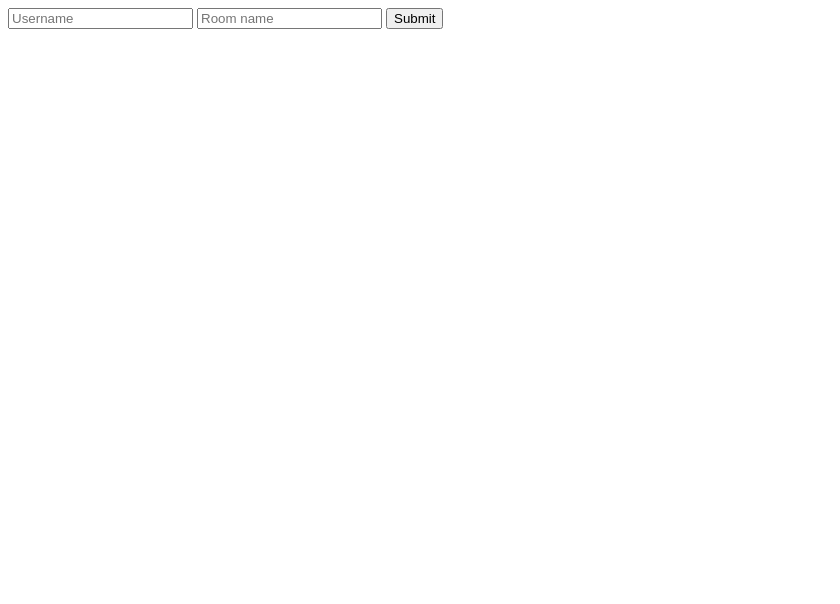
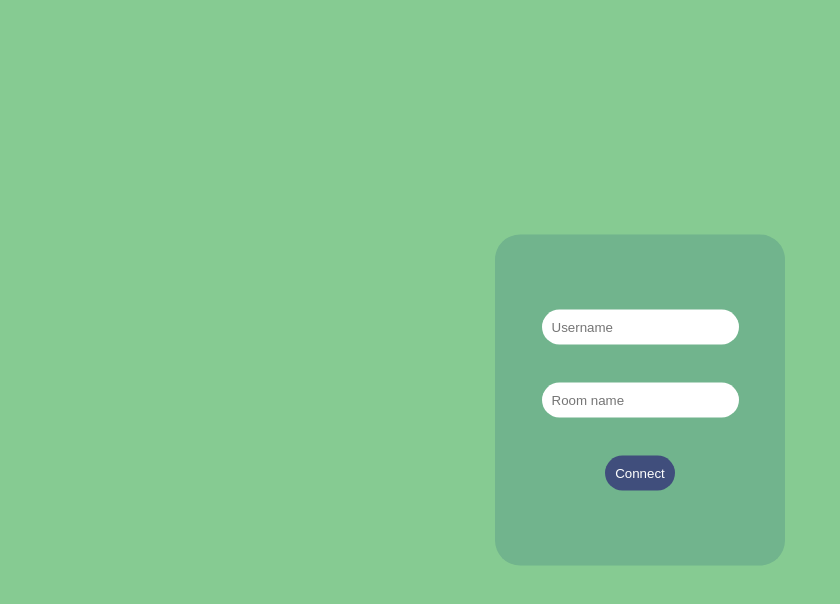
Before and after one commit to HEXAtheCODER/hexa-chat-app, a website: page public/index.html in a window 1280 px wide. Shown: the whole page, without its empty margins (0-840 px from the left). Drawn offline with Linux system fonts and the light colour scheme.

Commit message:
Styles added

```diff
--- /dev/null
+++ b/public/css/styles.css
@@ -0,0 +1,47 @@
+body{
+    background-color: #86CB92;
+}
+
+.index-form {
+    position: absolute;
+    top: 50%;
+    left: 50%;
+    transform: translate(-50%, -50%);
+
+    padding: 65px 20px;
+    background-color: #71B48D;
+
+    border-radius: 25px;
+
+    max-width: 600px;
+    min-width : 250px;
+}
+
+#submit-button{
+    display: block;
+    color: white;
+
+    border-radius: 25px;
+
+    background-color: #404E7C;
+
+    padding : 10px;
+
+    margin : 10px auto;
+
+    border: none;
+}
+
+#input-field{
+    display: block;
+    padding : 10px;
+    margin: 10px auto;
+
+    border-radius: 25px;
+
+    border: none;
+}
+
+#input-field:focus {
+    outline-width: 0px;
+}
--- a/public/index.html
+++ b/public/index.html
@@ -4,17 +4,22 @@
     <meta charset="UTF-8">
     <meta http-equiv="X-UA-Compatible" content="IE=edge">
     <meta name="viewport" content="width=device-width, initial-scale=1.0">
+    <link rel="stylesheet" href="./css/styles.css"></link>
     <title>Document</title>
 </head>
 <body>
 
-    <form action="./chat.html">
+    <div class="index-form">
+        <form action="./chat.html">
 
-        <input type="text" name="username" autocomplete="off" placeholder="Username">
-        <input type="text" name="room" autocomplete="off" placeholder="Room name">
-
-        <input type="submit">
-    </form>
+            <input type="text" name="username" autocomplete="off" placeholder="Username" id="input-field">
+            <br>
+            <input type="text" name="room" autocomplete="off" placeholder="Room name" id="input-field">
+            <br>
+            <input type="submit" id="submit-button" value="Connect">
+        </form>
+        </form>
+    </div>
 
 </body>
 </html>
```
